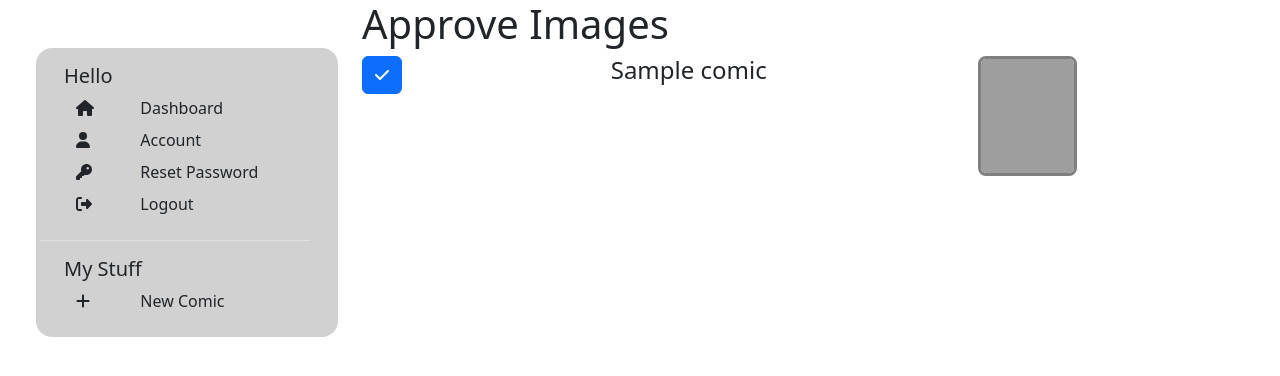
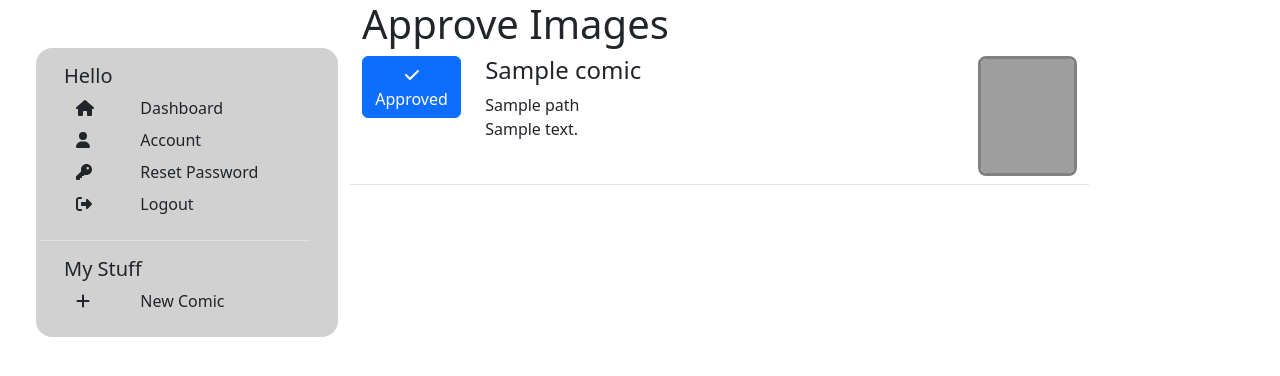
Before and after one commit to clickthulu/comic-hotbox, a Symfony app: template templates/admin/imagelist.html.twig in a window 1280 px wide. Shown: the top 376 px of the page. Run offline with Twig, Linux system fonts and the light colour scheme; the template is opened without the code that fills it: most values are stand-ins (such as "Sample title", 1, 10 or a date in 2020); some libraries are stand-ins or nearby versions; grey boxes are pictures that could not be loaded.

Commit message:
Image fixes and ready for demo

```diff
--- a/templates/admin/imagelist.html.twig
+++ b/templates/admin/imagelist.html.twig
@@ -10,12 +10,20 @@
             <h1>Approve Images</h1>
         </div>
                 {% for image in images %}
-                   <div class="row mb-2 image-row">
-                       <div class="col-1 ">
-                           <a href="{{ url('app_toggleimage', { id: image.id}) }}" class="btn btn-block approve-button {% if image.approved %}btn-primary{% else %}btn-outline-primary{% endif %}"><i class="{% if image.approved %}fas fa-check{% else %}far fa-square{% endif %}"></i></a>
+                   <div class="row mb-2 pb-2 image-row border-bottom">
+                       <div class="col-2">
+                           <a href="{{ url('app_toggleimage', { id: image.id}) }}" class="btn btn-block approve-button {% if image.approved %}btn-primary{% else %}btn-outline-primary{% endif %}"><i class="{% if image.approved %}fas fa-check{% else %}far fa-square{% endif %}"></i> {% if image.approved %}Approved{% else %}Pending{% endif %}</a>
                        </div>
                        <div class="col">
-                           <div class="col text-center"><h4>{{ image.comic.name }}</h4></div>
+                           <div class="row">
+                               <div class="col"><h4>{{ image.comic.name }}</h4></div>
+                           </div>
+                           <div class="row">
+                               <div class="col">{{ image.path }}</h4></div>
+                           </div>
+                           <div class="row">
+                               <div class="col">{{ image.alttext }}</h4></div>
+                           </div>
                        </div>
                        <div class="col-2">
                            <img src="{{ image.path }}" alt="{{ image.alttext }}" class="img-fluid img-cropped img-button">
```
